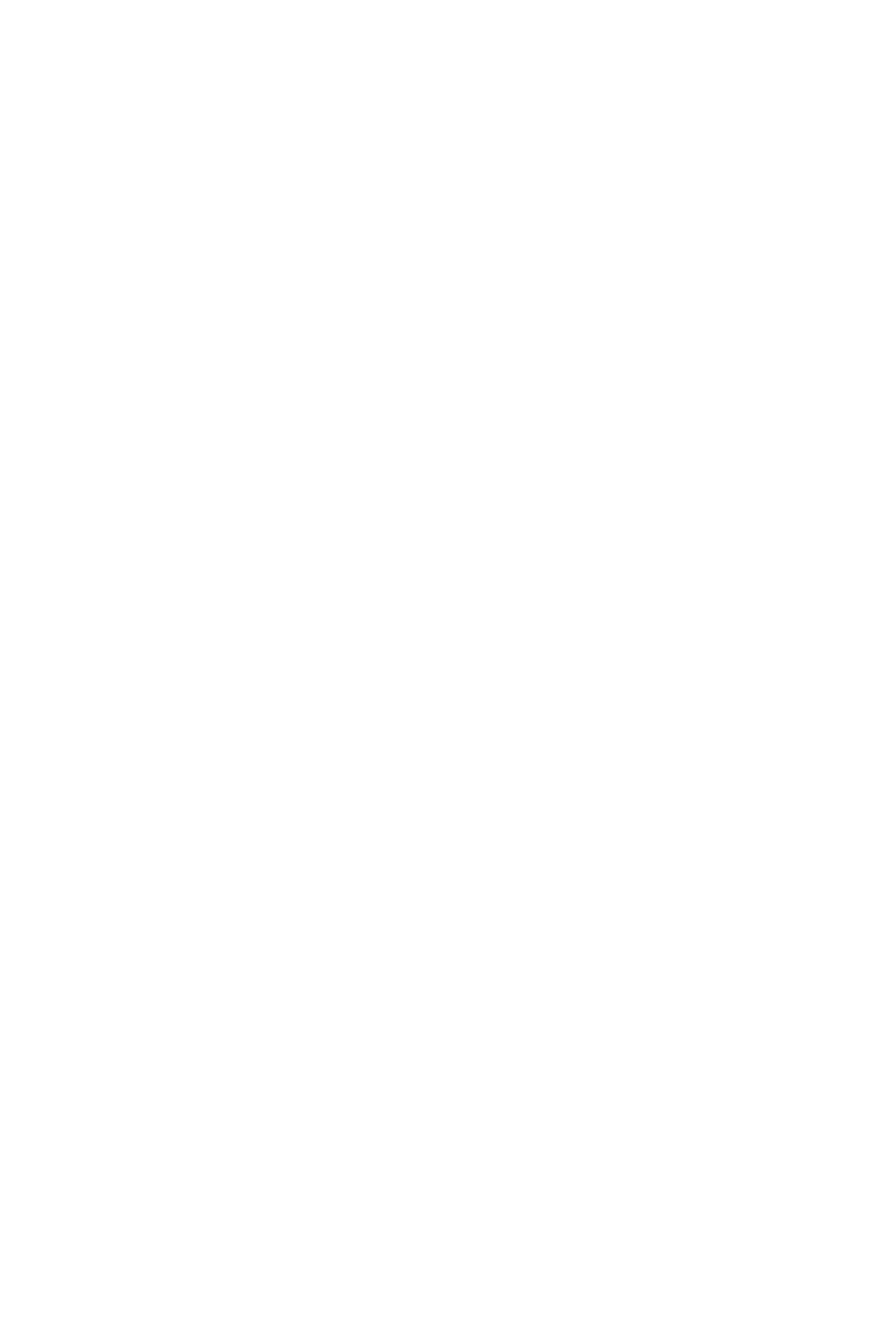
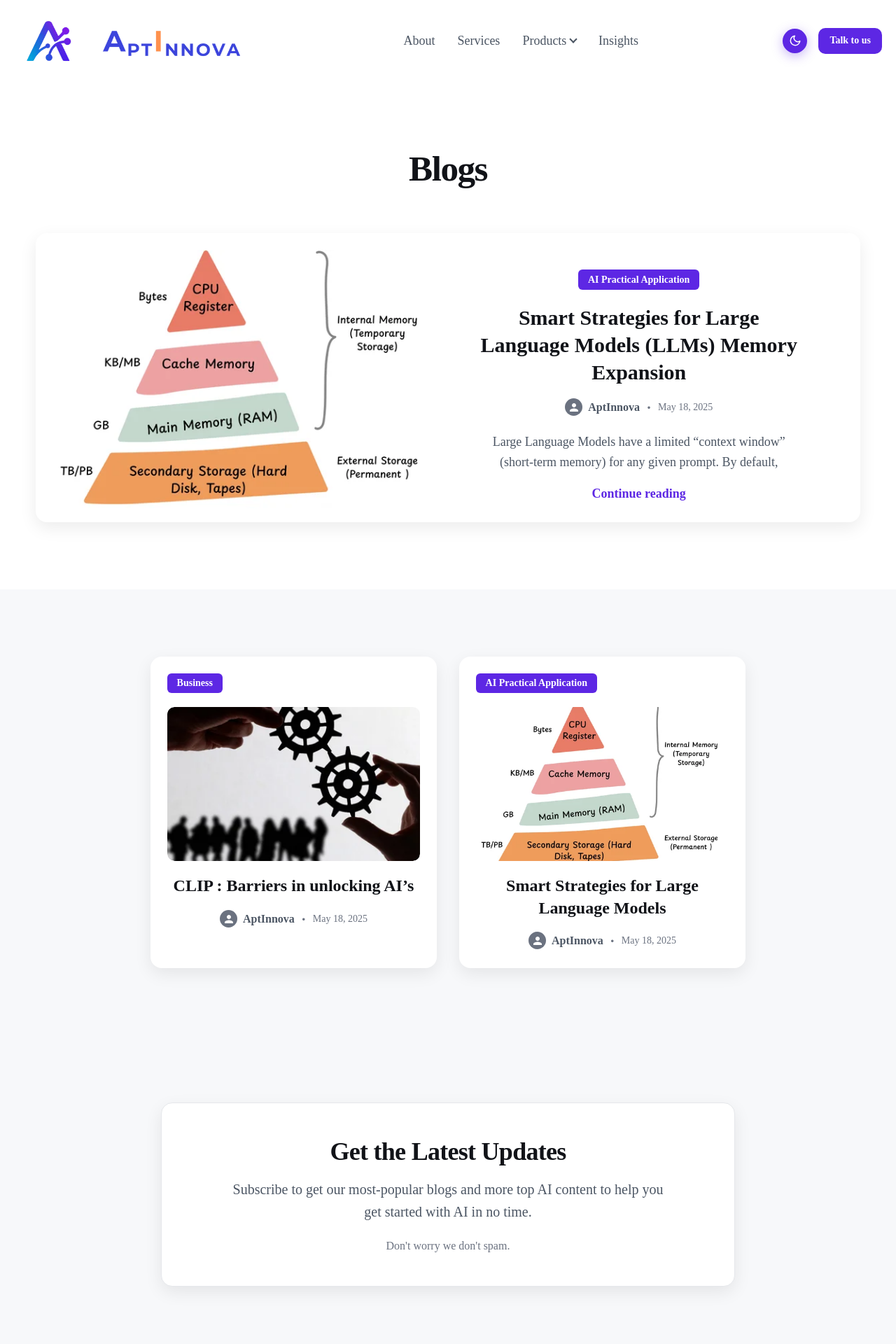
Before and after one commit to Ashfaque3777/AptInnova, a React (Vite) app: page /blog-insights in a window 1280 px wide. Before the commit this address had no page. Shown: the top 1920 px of the page at 70% size. Before the commit the page ends 800 px from the top, so only its background shows below. Built offline with nearby package versions, Linux system fonts and the light colour scheme.

Commit message:
Blog page build

```diff
--- a/src/App.jsx
+++ b/src/App.jsx
@@ -6,6 +6,7 @@ import Services from "./pages/Services.jsx";
 import InnoVethic from "./pages/InnoVethic.jsx";
 import Ainsteins from "./pages/Ainsteins.jsx";
 import AimpactLab from "./pages/AimpactLab.jsx";
+import Insights from "./pages/Insights.jsx"
 import Layout from "./components/layout/Layout.jsx";
 
 function App() {
@@ -18,6 +19,7 @@ function App() {
         <Route path="/products/innovethic/" element={<InnoVethic />} />
         <Route path="/products/ainsteins/" element={<Ainsteins />} />
         <Route path="/products/aimpact-lab/" element={<AimpactLab />} />
+        <Route path="/blog-insights/" element={<Insights />} />
       </Route>
     </Routes>
   );
--- a/src/components/layout/Header.jsx
+++ b/src/components/layout/Header.jsx
@@ -3,6 +3,7 @@ import { Link } from "react-router-dom";
 import PageContainer from "./PageContainer.jsx";
 import ThemeToggle from "../navigation/ThemeToggle.jsx";
 import { useScrollDirection } from "../../hooks/useScrollDirection.js";
+
 import headerLogoBlackbg from "../../assets/brand/headerLogoBlackbg.webp";
 import headerLogoWhitebg from "../../assets/brand/headerLogoWhitebg.webp";
 
@@ -47,7 +48,7 @@ function Header() {
                 </Link>
               </div>
             </div>
-            <a href="https://ai.aptinnova.com/blog-insights/">Insights</a>
+            <Link to="/blog-insights/">Insights</Link>
           </div>
 
           <div className="nav-actions">
--- a/src/components/sections/home/InsightsSection.jsx
+++ b/src/components/sections/home/InsightsSection.jsx
@@ -1,12 +1,16 @@
+import { Link } from "react-router-dom";
+
 import PageContainer from "../../layout/PageContainer.jsx";
 import SectionHeading from "../../ui/SectionHeading.jsx";
 import { useScrollReveal } from "../../../hooks/useScrollReveal.js";
+import AIstrategyConsultingImage from "../../../assets/images/home/AIstrategyConsulting.webp";
+import LLMImage from "../../../assets/images/home/LLM.webp";
 
 const insightsData = [
   {
     category: "Business",
     categoryLink: "https://ai.aptinnova.com/category/business/",
-    image: "src/assets/images/home/AIstrategyConsulting.webp",
+    image: AIstrategyConsultingImage,
     imageLink:
       "https://ai.aptinnova.com/clip-barriers-in-unlocking-ais-real-potential-in-financial-services/",
     heading: "CLIP : Barriers in unlocking AI\u2019s",
@@ -19,7 +23,7 @@ const insightsData = [
   {
     category: "AI Practical Application",
     categoryLink: "https://ai.aptinnova.com/category/ai-practical-application/",
-    image: "src/assets/images/home/LLM.webp",
+    image: LLMImage,
     imageLink:
       "https://ai.aptinnova.com/smart-strategies-for-large-language-models-llms-memory-expansion/",
     heading: "Smart Strategies for Large Language Models",
@@ -31,15 +35,17 @@ const insightsData = [
   },
 ];
 
-function InsightsSection() {
+function InsightsSection({ showHeading = true, showViewMore = true }) {
   const headingRef = useScrollReveal();
 
   return (
     <section className="insights-section">
       <PageContainer>
+        {showHeading && (
           <div className="insights-heading-wrapper reveal" ref={headingRef}>
             <SectionHeading title="Gain Valuable Insights" align="center" />
           </div>
+        )}
 
         <div className="insights-cards-grid">
           {insightsData.map((item, index) => (
@@ -83,11 +89,13 @@ function InsightsSection() {
           ))}
         </div>
 
+{showViewMore && (
           <div className="insights-link-wrapper">
-          <a href="https://ai.aptinnova.com/blog-insights/" className="insights-view-more">
+            <Link to="/blog-insights/" className="insights-view-more">
               View more Articles &rarr;
-          </a>
+            </Link>
           </div>
+        )}
       </PageContainer>
     </section>
   );
--- /dev/null
+++ b/src/components/sections/insights/InsightsHero.jsx
@@ -0,0 +1,80 @@
+import PageContainer from "../../layout/PageContainer.jsx";
+import SectionHeading from "../../ui/SectionHeading.jsx";
+import { useScrollReveal } from "../../../hooks/useScrollReveal.js";
+import LLM from "../../../assets/images/home/LLM.webp";
+
+const blogUrl =
+  "https://ai.aptinnova.com/smart-strategies-for-large-language-models-llms-memory-expansion/";
+
+function InsightsHero() {
+  const headingRef = useScrollReveal();
+
+  return (
+    <section className="insights-hero">
+      <PageContainer>
+        <div className="insights-hero-heading reveal" ref={headingRef}>
+          <SectionHeading title="Blogs" align="center" />
+        </div>
+
+        <article className="insight-card insights-hero-card">
+          <a href={blogUrl} className="insight-image-link">
+            <div className="insight-image-wrapper">
+              <img
+                src={LLM}
+                alt="Smart Strategies for Large Language Models (LLMs) Memory Expansion"
+                className="insight-image insight-hero-image"
+              />
+            </div>
+          </a>
+
+          <div className="insight-hero-content">
+            <div>
+              <a
+                href="https://ai.aptinnova.com/category/ai-practical-application/"
+                className="insight-category-btn"
+              >
+                AI Practical Application
+              </a>
+            </div>
+
+            <a href={blogUrl} className="insight-heading-link">
+              <h3 className="insight-card-heading insight-hero-card-heading">
+                Smart Strategies for Large Language Models (LLMs) Memory
+                Expansion
+              </h3>
+            </a>
+
+            <div className="insight-meta">
+              <div className="insight-avatar">
+                <svg
+                  viewBox="0 0 24 24"
+                  fill="currentColor"
+                  width="18"
+                  height="18"
+                >
+                  <path d="M12 12c2.21 0 4-1.79 4-4s-1.79-4-4-4-4 1.79-4 4 1.79 4 4 4zm0 2c-2.67 0-8 1.34-8 4v2h16v-2c0-2.66-5.33-4-8-4z" />
+                </svg>
+              </div>
+              <a href="/author/prabhat152gmail-com/" className="insight-author">
+                AptInnova
+              </a>
+              <span className="insight-dot">&middot;</span>
+              <span className="insight-date">May 18, 2025</span>
+            </div>
+
+            <p className="insight-card-description">
+              Large Language Models have a limited &ldquo;context window&rdquo;
+              (short-term memory) for any given prompt. By default,
+            </p>
+
+            <a href={blogUrl} className="insight-continue-link">
+              Continue reading
+            </a>
+          </div>
+        </article>
+      </PageContainer>
+    </section>
+  );
+}
+
+export default InsightsHero;
--- /dev/null
+++ b/src/components/sections/insights/NewsletterSection.jsx
@@ -0,0 +1,25 @@
+import PageContainer from "../../layout/PageContainer.jsx";
+import { useScrollReveal } from "../../../hooks/useScrollReveal.js";
+
+function NewsletterSection() {
+  const sectionRef = useScrollReveal();
+
+  return (
+    <section className="newsletter-section">
+      <PageContainer>
+        <div className="newsletter-card reveal" ref={sectionRef}>
+          <h2 className="newsletter-heading">Get the Latest Updates</h2>
+
+          <p className="newsletter-description">
+            Subscribe to get our most-popular blogs and more top AI content to
+            help you get started with AI in no time.
+          </p>
+
+          <p className="newsletter-note">Don't worry we don't spam.</p>
+        </div>
+      </PageContainer>
+    </section>
+  );
+}
+
+export default NewsletterSection;
--- /dev/null
+++ b/src/pages/Insights.jsx
@@ -0,0 +1,14 @@
+import InsightsHero from "../components/sections/insights/InsightsHero.jsx";
+import InsightsSection from "../components/sections/home/InsightsSection.jsx";
+import NewsletterSection from "../components/sections/insights/NewsletterSection.jsx";
+
+function Insights() {
+  return (
+    <>
+      <InsightsHero />
+      <InsightsSection showHeading={false} showViewMore={false} />
+      <NewsletterSection />
+    </>
+  );
+}
+export default Insights;
--- a/src/styles/globals.css
+++ b/src/styles/globals.css
@@ -1564,6 +1564,171 @@ button {
     grid-template-columns: 1fr;
   }
 }
+
+
+/* insights hero section */
+.insights-hero {
+  padding-block: var(--space-24);
+
+  background: var(--color-background);
+}
+
+.insights-hero-heading {
+  text-align: center;
+  margin-bottom: var(--space-16);
+}
+
+.insights-hero-card {
+  max-width: 95%;
+  margin-inline: auto;
+  flex-direction: row;
+  padding-bottom: 0;
+}
+
+.insight-hero-image {
+  height: 100%;
+}
+
+.insight-hero-content {
+  display: flex;
+  flex-direction: column;
+  align-items: center;
+  padding: 0 var(--space-16);
+}
+
+.insight-hero-category-button {
+
+}
+
+.insight-hero-card-heading {
+  font-size: var(--text-3xl);
+}
+
+.insight-card-description {
+  margin: var(--space-5) 0 0;
+
+  color: var(--color-text-secondary);
+
+  font-size: var(--text-lg);
+  line-height: 1.6;
+
+  text-align: center;
+}
+
+.insight-continue-link {
+  position: relative;
+
+  display: inline-block;
+  margin-top: var(--space-5);
+
+  padding-bottom: 2px;
+
+  color: var(--color-primary);
+
+  font-size: var(--text-lg);
+  font-weight: 600;
+
+  text-decoration: none;
+
+  transition: opacity var(--duration-fast) ease;
+}
+
+.insight-continue-link::after {
+  content: "";
+
+  position: absolute;
+  bottom: 0;
+  left: 0;
+
+  width: 100%;
+  height: 2px;
+
+  background: var(--color-primary);
+
+  transform: scaleX(0);
+  transform-origin: left;
+
+  transition: transform var(--duration-normal) ease;
+}
+
+.insight-continue-link:hover {
+  opacity: 0.85;
+}
+
+.insight-continue-link:hover::after {
+  transform: scaleX(1);
+}
+
+/* newsletter section */
+.newsletter-section {
+  padding-block: var(--space-24);
+
+  background: var(--color-surface);
+}
+
+.newsletter-card {
+  display: flex;
+  flex-direction: column;
+  align-items: center;
+  text-align: center;
+
+  max-width: 820px;
+  margin-inline: auto;
+
+  padding: var(--space-12) var(--space-16);
+
+  border: 1px solid var(--color-border);
+  border-radius: var(--radius-lg);
+
+  background: var(--color-surface-elevated);
+
+  box-shadow: var(--shadow-md);
+
+  transition:
+    border-color var(--duration-normal) ease,
+    box-shadow var(--duration-normal) ease;
+}
+
+.newsletter-card:hover {
+  border-color: var(--color-primary);
+  box-shadow: 0 0 0 1px var(--color-primary),
+    0 12px 32px rgba(93, 39, 228, 0.25);
+}
+
+.newsletter-heading {
+  margin: 0 0 var(--space-4);
+
+  font-size: var(--text-4xl);
+  font-weight: 700;
+  line-height: 1.2;
+  letter-spacing: -0.02em;
+}
+
+.newsletter-description {
+  margin: 0;
+
+  color: var(--color-text-secondary);
+
+  font-size: var(--text-xl);
+  line-height: 1.6;
+
+  max-width: 640px;
+}
+
+.newsletter-note {
+  margin: var(--space-6) 0 0;
+
+  color: var(--color-text-muted);
+
+  font-size: var(--text-base);
+}
+
+@media (max-width: 600px) {
+  .newsletter-card {
+    padding: var(--space-8) var(--space-6);
+  }
+}
+
 
 /* Scroll Reveal Animation */
 .reveal {
```
Also changed, not shown: 1 other file (tests, documents, lock files or other folders). Lines whose indentation alone changed are shown as unchanged.
